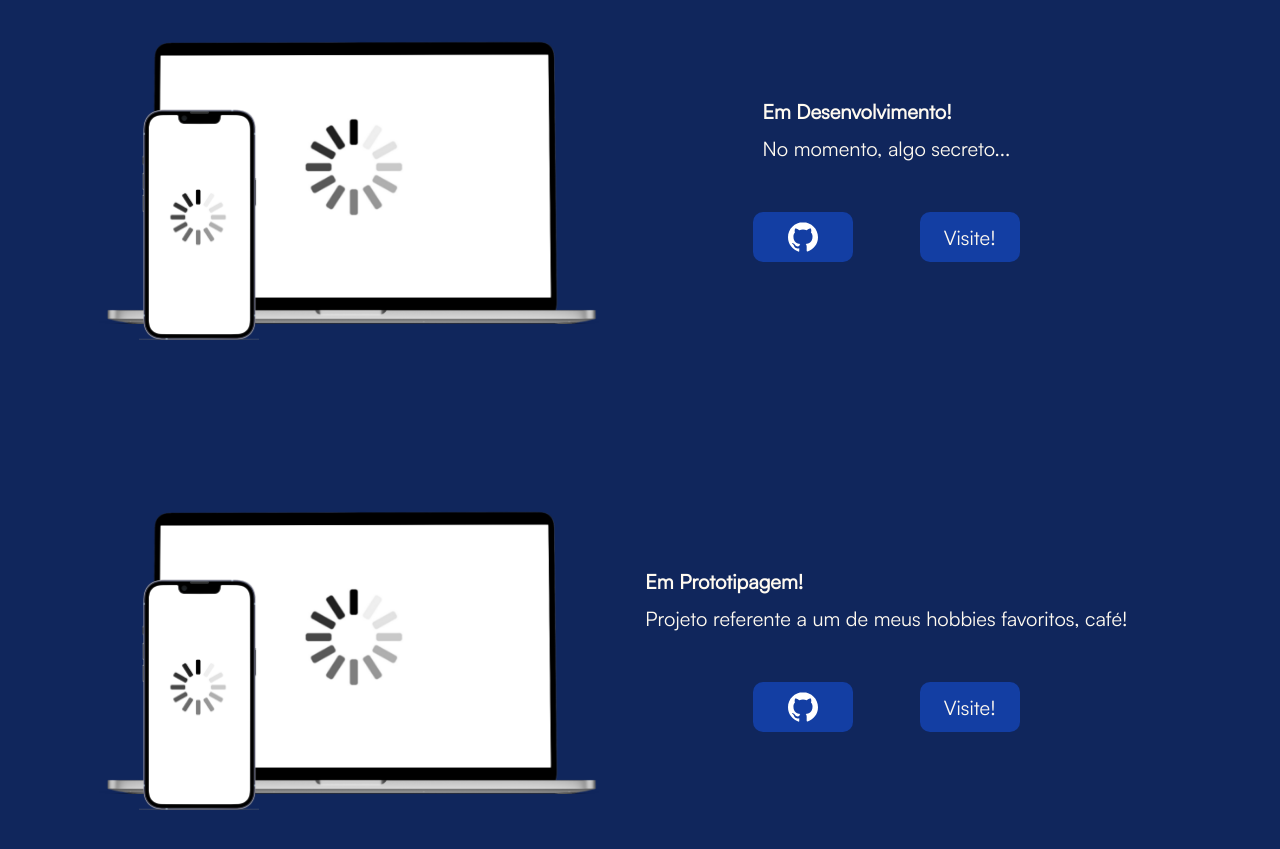
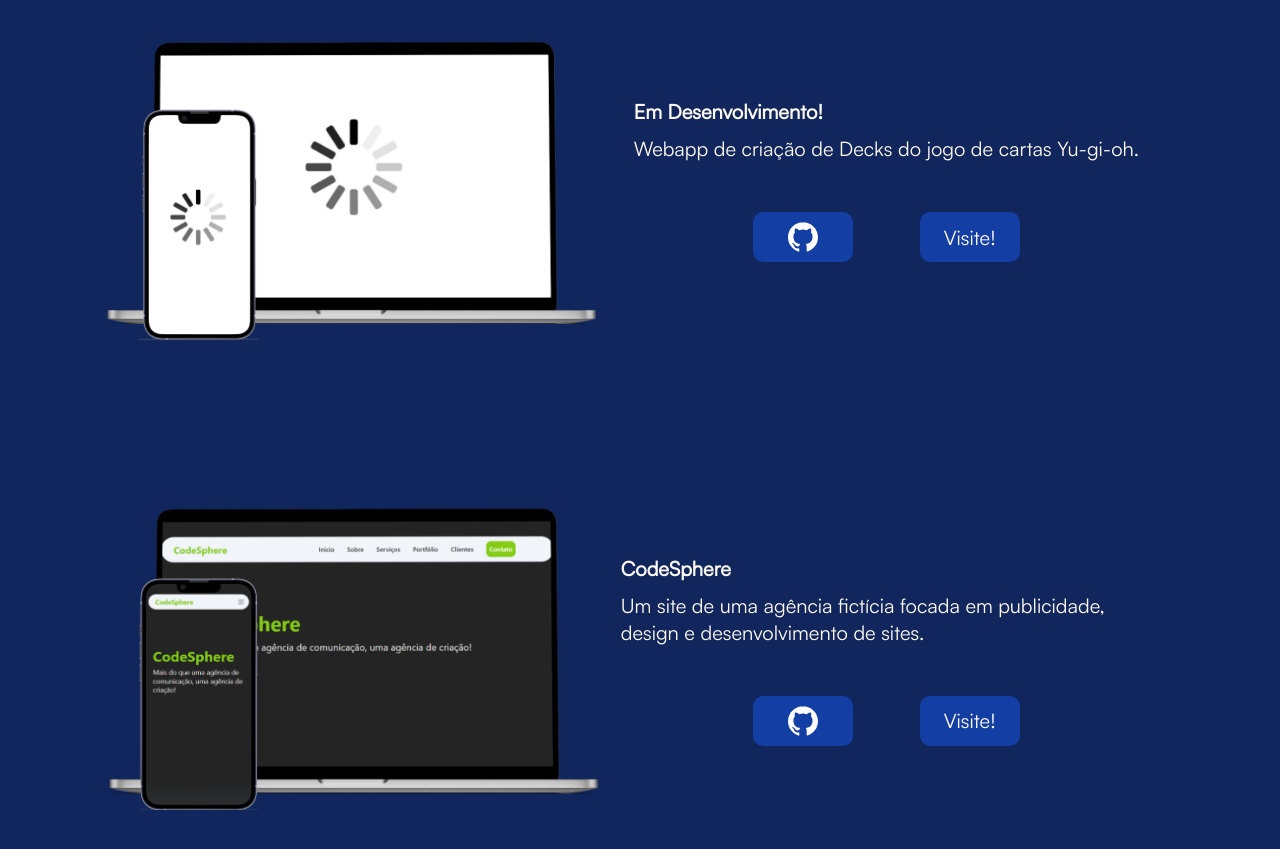
Before and after one commit to AlexandreLaraJr/myPortfolio, a React (Vite) app: page / in a window 1280 px wide. Shown: the part 1980-2829 px from the top of the page. Built offline with nearby package versions, Linux system fonts and the light colour scheme.

Commit message:
Adição do projeto CodeSphere

```diff
--- a/src/components/ProjectPage.jsx
+++ b/src/components/ProjectPage.jsx
@@ -6,6 +6,8 @@
     mobileExibition: PropTypes.string,
     projectName: PropTypes.string,
     projectDescription: PropTypes.string,
+    projectUrl: PropTypes.string,
+    projectGitHubUrl: PropTypes.string,
 };
 
 export default function ProjectSlider({
@@ -13,6 +15,8 @@
     mobileExibition,
     projectName,
     projectDescription,
+    projectUrl,
+    projectGitHubUrl,
 }) {
     return (
         <div className="project">
@@ -26,10 +30,18 @@
                     <p>{projectDescription}</p>
                 </div>
                 <div className="pagesURL">
-                    <a href="" className="githubImage">
+                    <a
+                        target="_blank"
+                        href={projectGitHubUrl}
+                        className="githubImage"
+                    >
                         <img className="githubImage" src={githubLogo} alt="" />
                     </a>
-                    <a href="" className="websiteShow">
+                    <a
+                        target="_blank"
+                        href={projectUrl}
+                        className="websiteShow"
+                    >
                         Visite!
                     </a>
                 </div>
--- a/src/components/Projects.jsx
+++ b/src/components/Projects.jsx
@@ -1,6 +1,8 @@
 import ProjectPage from "./ProjectPage";
 import workingOnMobile from "../assets/workingOnMobile.png";
 import workingOnWeb from "../assets/workingOnWeb.png";
+import mobileCodeSphere from "../assets/mobileCodeSphere.png";
+import webCodeSphere from "../assets/webCodeSphere.png";
 
 export default function Projects() {
     return (
@@ -14,14 +16,20 @@
                     mobileExibition={workingOnMobile}
                     webExibition={workingOnWeb}
                     projectName={"Em Desenvolvimento!"}
-                    projectDescription={"No momento, algo secreto..."}
+                    projectDescription={
+                        "Webapp de criação de Decks do jogo de cartas Yu-gi-oh."
+                    }
                 />
                 <ProjectPage
-                    mobileExibition={workingOnMobile}
-                    webExibition={workingOnWeb}
-                    projectName={"Em Prototipagem!"}
+                    mobileExibition={mobileCodeSphere}
+                    webExibition={webCodeSphere}
+                    projectName={"CodeSphere"}
                     projectDescription={
-                        "Projeto referente a um de meus hobbies favoritos, café!"
+                        "Um site de uma agência fictícia focada em publicidade, design e desenvolvimento de sites."
+                    }
+                    projectUrl={"https://agencia-codesphere.netlify.app"}
+                    projectGitHubUrl={
+                        "https://github.com/AlexandreLaraJr/codeSphere"
                     }
                 />
             </div>
```
Also changed, not shown: src/assets/mobileCodeSphere.png (added), src/assets/webCodeSphere.png (added).
